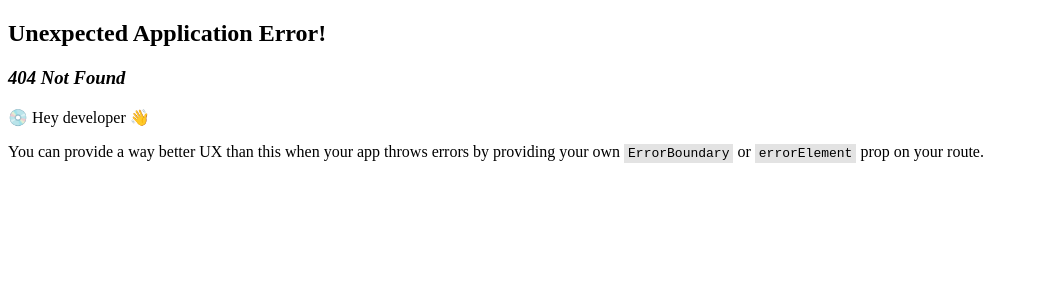
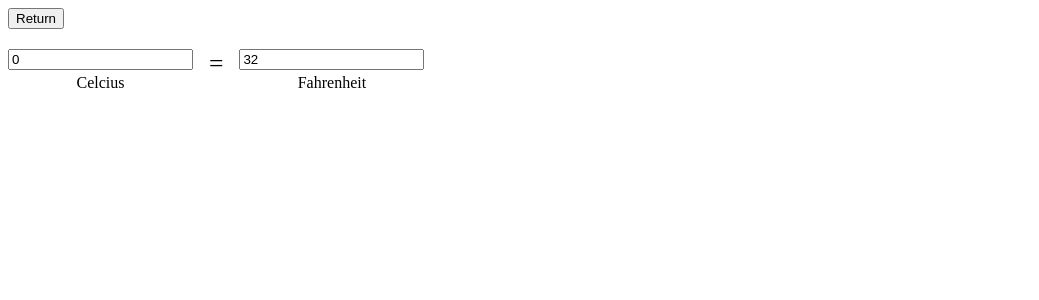
Before and after one commit to LucasdRossi/great-front-end, a React (Vite) app: page /temperature-converter in a window 1280 px wide. Before the commit this address had no page. Shown: the top 300 px of the page, without its empty margins (0-1039 px from the left). Built offline with nearby package versions, Linux system fonts and the light colour scheme.

Commit message:
Temperature converter

```diff
--- /dev/null
+++ b/src/pages/TemperatureConverter/components/TemperatureConverter.tsx
@@ -0,0 +1,60 @@
+import { memo, useState } from "react";
+
+import "./temperature-converter.css";
+
+const celciusToFahrenheit = (celcius: number) =>
+  Number((celcius * 1.8 + 32).toFixed(4));
+
+const fahrenheitToCelcius = (fahrenheit: number) =>
+  Number(((fahrenheit - 32) / 1.8).toFixed(4));
+
+export default memo(function TemperatureConverter() {
+  const [fahrenheitTemperature, setFahrenheitTemperature] = useState(
+    celciusToFahrenheit(0)
+  );
+  const [celciusTemperature, setCelciusTemperature] = useState(0);
+
+  const handleCelciusChange: React.ChangeEventHandler<HTMLInputElement> = (
+    event
+  ) => {
+    const temperature = Number(event.target.value);
+
+    setCelciusTemperature(temperature);
+    setFahrenheitTemperature(celciusToFahrenheit(temperature));
+  };
+
+  const handleFahrenheitChange: React.ChangeEventHandler<HTMLInputElement> = (
+    event
+  ) => {
+    const temperature = Number(event.target.value);
+
+    setFahrenheitTemperature(temperature);
+    setCelciusTemperature(fahrenheitToCelcius(temperature));
+  };
+
+  return (
+    <div className="temperature-converter">
+      <div className="temperature-converter__input">
+        <input
+          type="number"
+          name="celcius-input"
+          id="celcius-input"
+          value={celciusTemperature}
+          onChange={handleCelciusChange}
+        />
+        <label htmlFor="celcius-input">Celcius</label>
+      </div>
+      <span className="temperature-converter__separetor">=</span>
+      <div className="temperature-converter__input">
+        <input
+          type="number"
+          name="fahrenheit-input"
+          id="fahrenheit-input"
+          value={fahrenheitTemperature}
+          onChange={handleFahrenheitChange}
+        />
+        <label htmlFor="fahrenheit-input">Fahrenheit</label>
+      </div>
+    </div>
+  );
+});
--- /dev/null
+++ b/src/pages/TemperatureConverter/components/index.ts
@@ -0,0 +1 @@
+export { default } from "./TemperatureConverter";
--- /dev/null
+++ b/src/pages/TemperatureConverter/components/temperature-converter.css
@@ -0,0 +1,18 @@
+.temperature-converter {
+  max-width: 500px;
+  display: flex;
+  flex-direction: row;
+  align-items: flex-start;
+  gap: 1rem;
+}
+
+.temperature-converter__separetor {
+  font-size: 1.6rem;
+}
+
+.temperature-converter__input {
+  display: flex;
+  flex-direction: column;
+  gap: 4px;
+  text-align: center;
+}
--- /dev/null
+++ b/src/pages/TemperatureConverter/index.tsx
@@ -0,0 +1,12 @@
+import { withHeader } from "../../components/Header";
+import TemperatureConverter from "./components/TemperatureConverter";
+
+function TemperatureConverterPage() {
+  return (
+    <main style={{ marginTop: 20 }}>
+      <TemperatureConverter />
+    </main>
+  );
+}
+
+export default withHeader(TemperatureConverterPage);
--- a/src/router.tsx
+++ b/src/router.tsx
@@ -6,6 +6,7 @@ import Accordion from "./pages/Accordion";
 import FlightBooker from "./pages/FlightBooker";
 import GenerateTable from "./pages/GenerateTable";
 import ProgressBar from "./pages/ProgressBar";
+import TemperatureConverter from "./pages/TemperatureConverter";
 
 interface Route {
   title?: string;
@@ -52,6 +53,13 @@ export const routes: Routes = {
     },
     title: "Progress Bar",
   },
+  temperatureConverter: {
+    config: {
+      path: "/temperature-converter",
+      element: <TemperatureConverter />,
+    },
+    title: "Temperature Converter",
+  },
 };
 
 const router = createBrowserRouter(
```
